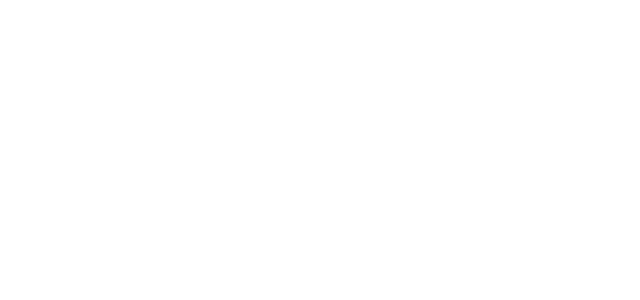
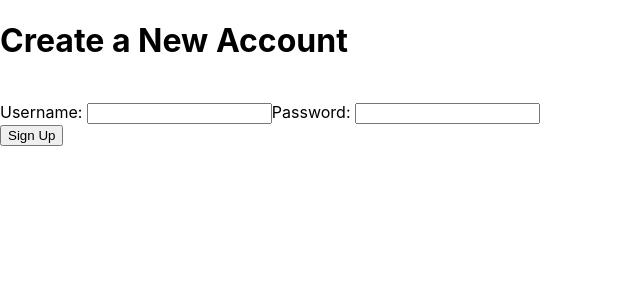
Before and after one commit to BrianDBradley/SideGigManager, a React (Create React App) app in the folder frontend/: page /signup in a window 1280 px wide. Before the commit this address had no page. Shown: the top 300 px of the page, without its empty margins (0-640 px from the left). Built offline with nearby package versions, Linux system fonts and the light colour scheme.

Commit message:
Created basic new user signup page

```diff
--- a/frontend/src/App.js
+++ b/frontend/src/App.js
@@ -4,6 +4,7 @@ import Dashboard from './pages/dashboard';
 import Materials from './pages/materials';
 import Products from './pages/products';
 import Orders from './pages/orders';
+import SignUp from './pages/signup';
 
 function App() {
   return (
@@ -14,6 +15,10 @@ function App() {
             <Route
               path = "/"
               element = {< Login />}
+            />
+            <Route
+              path='/signup'
+              element= { < SignUp />}
             />
             <Route
             path = "/dashboard"
--- a/frontend/src/components/materialForm.js
+++ b/frontend/src/components/materialForm.js
@@ -20,6 +20,7 @@ const MaterialForm = () => {
         const json = await response.json()
 
         if(response.ok) {
+            setName("")
             setTotalCost("")
             setQuantity("")
             setError(null)
--- /dev/null
+++ b/frontend/src/pages/signup.js
@@ -0,0 +1,58 @@
+import { useState } from "react"
+
+const SignUp = () => {
+    const [username, setUsername] = useState("")
+    const [password, setPassword] = useState("")
+    const [error, setError] = useState(null)
+
+    const handleSubmit = async (e) => {
+        e.preventDefault()
+
+        const newUser = {username, password}
+
+        const response = await fetch('/signup', {
+            method: 'POST',
+            headers: {'Content-Type': 'application/json'},
+            body: JSON.stringify(newUser)
+        })
+
+        const json = await response.json()
+
+        if(response.ok) {
+            setUsername("")
+            setPassword("")
+            setError(null)
+        }
+        else {
+            setError(json.error)
+        }
+    }
+
+    return (
+        <form className="signup" onSubmit={handleSubmit}>
+            <h1>Create a New Account</h1>
+            <br></br>
+
+            <label>Username: </label>
+            <input
+                type="string"
+                onChange={(e)=>setUsername(e.target.value)}
+                id="username"
+            />
+
+            <label>Password: </label>
+            <input
+                type="password"
+                onChange={(e)=>setPassword(e.target.value)}
+                id="password"
+            />
+
+            <br></br>
+
+            <button>Sign Up</button>
+            {error && <div className="error">{error}</div>}
+        </form>
+    )
+}
+
+export default SignUp
```
Also changed, not shown: 2 other files (tests, documents, lock files or other folders).
